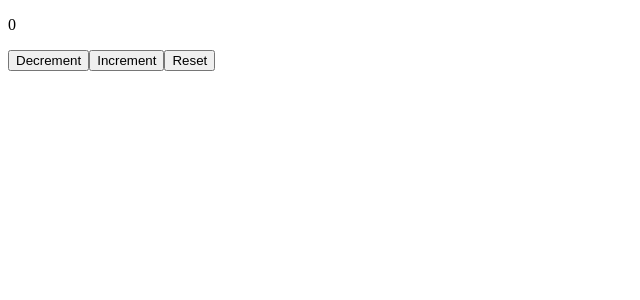
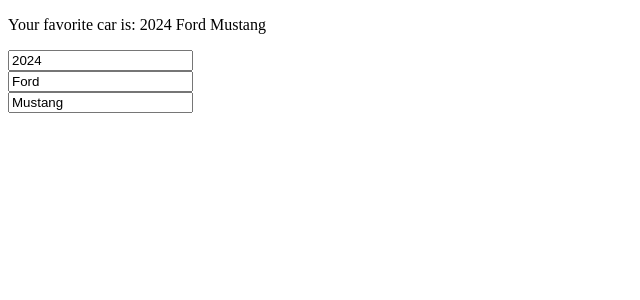
Before and after one commit to Franjj08/React, a React (Vite) app in the folder 2-card-components/: page / in a window 1280 px wide. Shown: the top 300 px of the page, without its empty margins (0-640 px from the left). Built offline with nearby package versions, Linux system fonts and the light colour scheme.

Commit message:
12-update OBJECTS in state

```diff
--- a/2-card-components/src/App.jsx
+++ b/2-card-components/src/App.jsx
@@ -5,9 +5,10 @@
 // import List from "./List";
 // import Button from "./Button";
 // import MyComponent from "./MyComponent";
-import Counter from "./Counter";
+// import Counter from "./Counter";
 // import MyComponent2 from "./MyComponent2";
 // import ColorPicker from "./ColorPicker";
+import MyComponent3 from "./MyComponent3";
 function App() {
   // const fruits = [{id: 1 ,name:"apple", calories: 95},
   //                 {id: 2 ,name:"orange", calories:45},
@@ -45,15 +46,18 @@
     // <>
     //   <MyComponent/>
     // </>
-    <>
-      <Counter/>
-    </>
+    // <>
+    //   <Counter/>
+    // </>
     // <>
     //   <MyComponent2/>
     // </>
     // <>
     //   <ColorPicker/>
     // </>
+    <>
+      <MyComponent3/>
+    </>
 
   );
 }
--- /dev/null
+++ b/2-card-components/src/MyComponent3.jsx
@@ -0,0 +1,26 @@
+import React,{useState} from "react";
+
+function MyComponent3(){
+    const [car, setCar] = useState({year:2024 , make:"Ford", model:"Mustang"});
+
+    function handleYearChange(event){
+        setCar(car =>({...car, year: event.target.value}));
+        // ==setCar({...car, year: event.target.value});
+    }
+
+    function handleMakeChange(event){
+        setCar(car =>({...car, make:event.target.value}))
+    }
+
+    function handleModelChange(event){
+        setCar(car =>({...car, model:event.target.value}))
+    }
+    return(<div>
+            <p>Your favorite car is: {car.year} {car.make} {car.model}</p>
+            <input type="number" value={car.year} onChange={handleYearChange}/><br/>
+            <input type="text" value={car.make} onChange={handleMakeChange}/><br/>
+            <input type="text" value={car.model} onChange={handleModelChange}/><br/>
+    </div>)
+}
+
+export default MyComponent3
```
